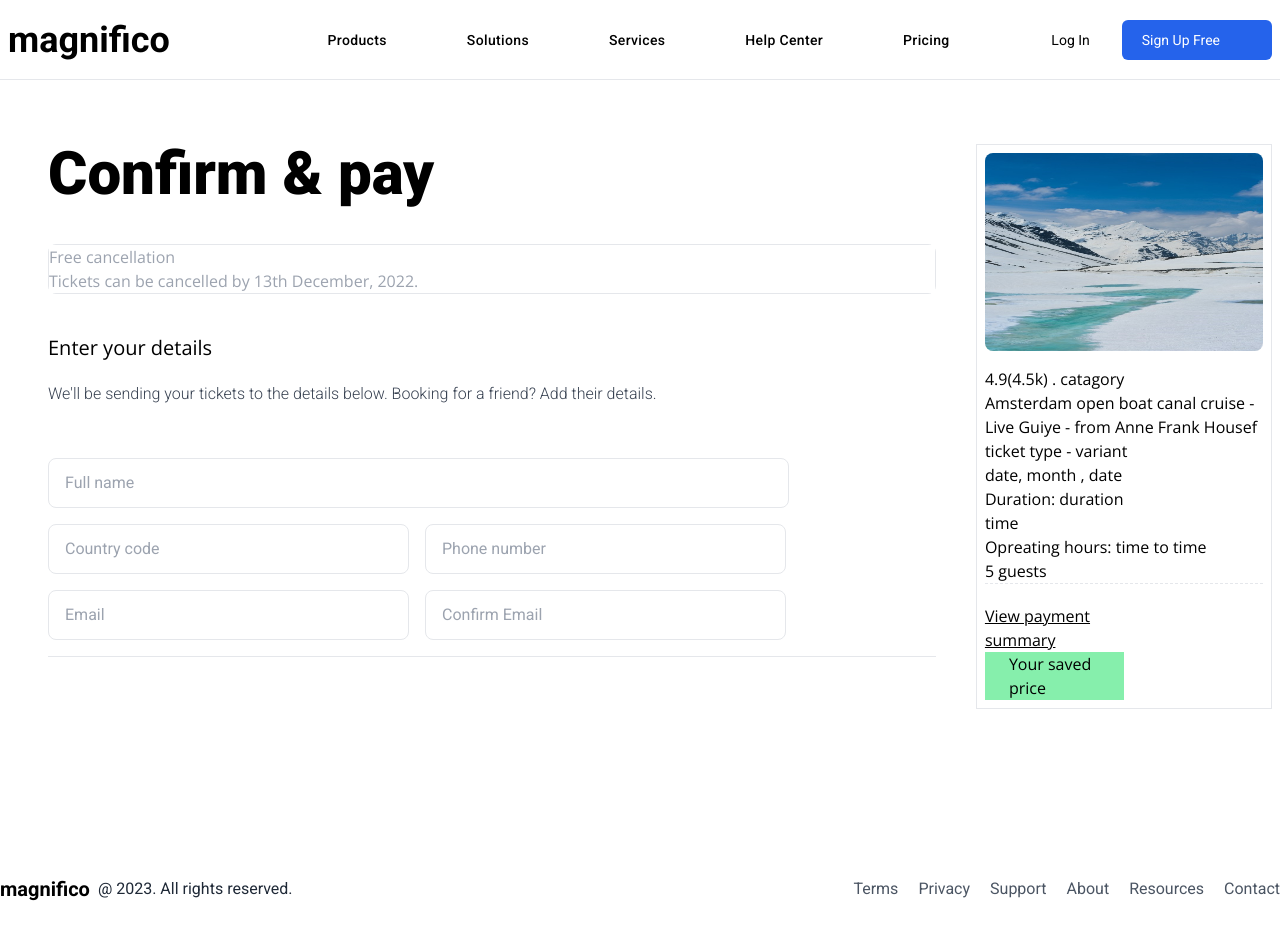
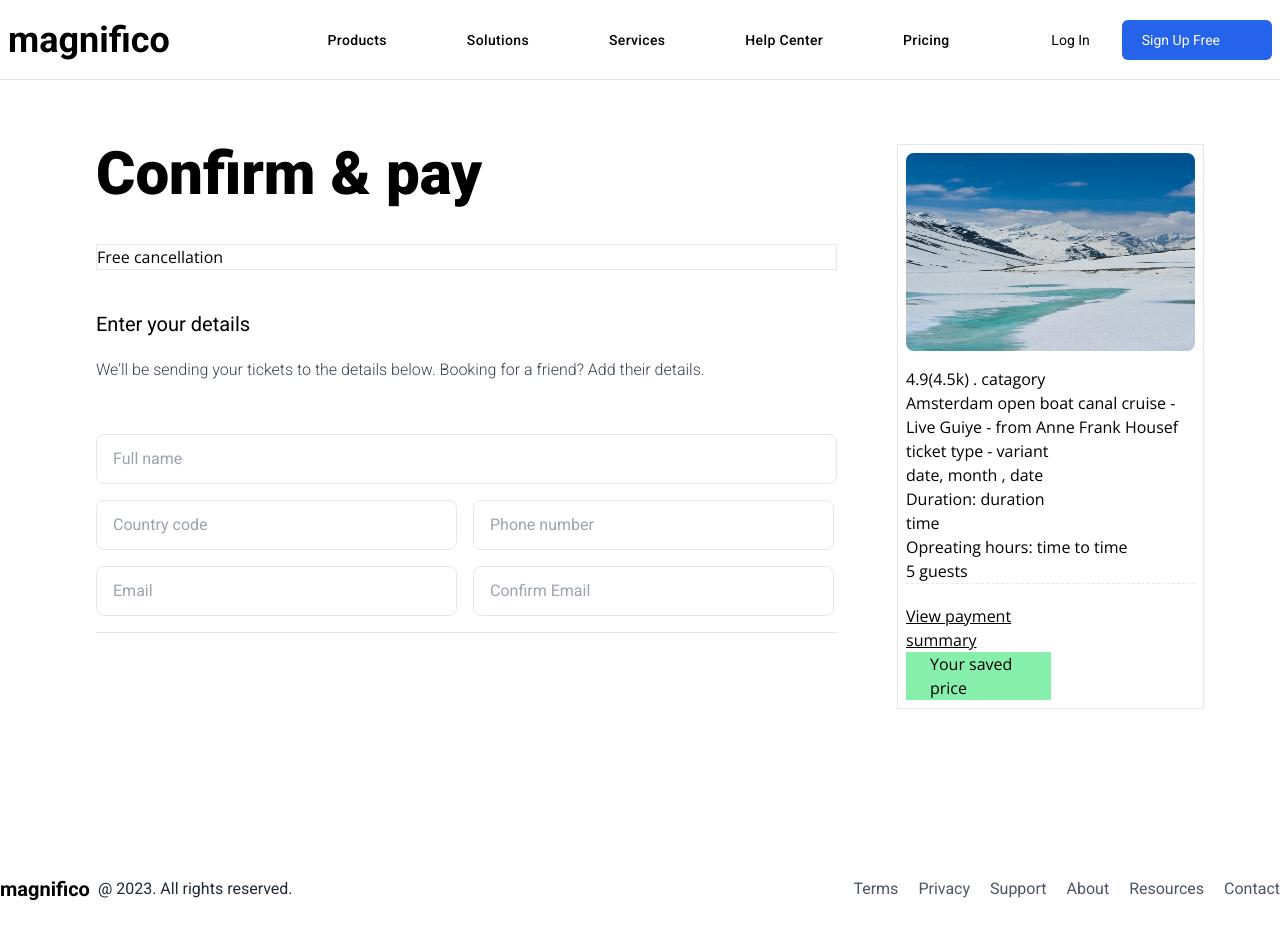
Before and after one commit to warmachine028/magnifico, a React (Vite) app: page /payment in a window 1280 px wide. Shown: the top 940 px of the page. Built offline with nearby package versions, Linux system fonts and the light colour scheme; some icons are missing.

Commit message:
feat: added payment page

```diff
--- /dev/null
+++ b/src/components/DestinationCard.jsx
@@ -0,0 +1,35 @@
+import React from 'react'
+import { Mountain } from '../assets'
+
+const DestinationCard = () => {
+  return (
+		<div className="flex flex-col border ">
+			<div className="flex flex-col p-2">
+				<img className="w-[352px] h-[198px] rounded-lg" src={Mountain} alt="" />
+			</div>
+			<div className="p-2 font-['Open_Sans'] ">
+				<h6>
+					<span>4.9</span>
+					(4.5k) . catagory
+				</h6>
+				<h6>Amsterdam open boat canal cruise - Live Guiye - from Anne Frank Housef</h6>
+				<h6>ticket type - variant</h6>
+				<h6>date, month , date</h6>
+				<p>Duration: duration</p>
+				<h6>time</h6>
+				<p>Opreating hours: time to time</p>
+				<h6>5 guests</h6>
+				<hr className="border-dashed" />
+				<div className="flex gap-32 mt-5">
+					<h6 className="underline">View payment summary</h6>
+					<box-icon name="plus"></box-icon>
+				</div>
+				<div className="bg-green-300 w-1/2">
+					<p className="pl-6">Your saved price</p>
+				</div>
+			</div>
+		</div>
+  )
+}
+
+export default DestinationCard
--- a/src/components/index.js
+++ b/src/components/index.js
@@ -2,3 +2,4 @@ export { default as AppRouter } from "./AppRouter";
 export { default as Navbar } from "./Navbar";
 export { default as Footer } from "./Footer";
 export { default as SecondaryButton } from "./SecondaryButton";
+export {default as DestinationCard} from "./DestinationCard"
--- a/src/pages/Payment.jsx
+++ b/src/pages/Payment.jsx
@@ -1,8 +1,17 @@
+import { DestinationCard } from "../components"
 import { PaymentHero } from "../sections"
 
 const Payment = () => {
   return (
-    <PaymentHero/>
+		<main className="container mx-auto px-14 py-16 flex flex-row">
+			<div className="mx-10 w-2/3">
+        <PaymentHero />
+        <hr/>
+			</div>
+			<aside className="w-1/3 max-w-sm px-5">
+				<DestinationCard />
+			</aside>
+		</main>
   )
 }
 
--- a/src/sections/PaymentHero.jsx
+++ b/src/sections/PaymentHero.jsx
@@ -1,19 +1,13 @@
-import { Mountain } from "../assets"
 const PaymentHero = () => {
     return (
-		<section id="paymenthero" className="container mx-auto px-2 py-16 flex flex-row">
-			<div className="mx-10 w-3/4">
+		<section id="paymenthero">
+			<div className="">
 				<h1 className="text-6xl font-extrabold">Confirm & pay</h1>
-				<div className="py-10">
-					<form className="border rounded-lg font-['Open_Sans']  flex flex-col ">
-						<textarea
-							className="overflow-y-hidden resize-none pr-[500px]h-16"
-							id="multiline-input"
-							placeholder="Free cancellation&#10;Tickets can be cancelled by 13th December, 2022.&#10;"
-						></textarea>
-					</form>
+				<div className="border font-['Open_Sans'] mt-10">
+					<h6>Free cancellation</h6>
+				</div>
 				<div>
-						<h6 className="font-['Open_Sans'] mt-10 text-xl">Enter your details</h6>
+					<h6 className="mt-10 text-xl">Enter your details</h6>
 					<p className="py-5 font-light text-gray-700">We'll be sending your tickets to the details below. Booking for a friend? Add their details.</p>
 				</div>
 				<form className="pt-8">
@@ -27,34 +21,6 @@ const PaymentHero = () => {
 						<input className="border rounded-lg pl-4 pt-3 pb-3 pr-40" placeholder="Confirm Email" />
 					</div>
 				</form>
-					<hr></hr>
-				</div>
-			</div>
-			<div className="w-1/4 flex flex-col border ">
-				<div className="flex flex-col p-2">
-					<img className="w-[352px] h-[198px] rounded-lg" src={Mountain} alt="" />
-				</div>
-				<div className="p-2 font-['Open_Sans'] ">
-					<h6>
-						<span>4.9</span>
-						(4.5k) . catagory
-					</h6>
-					<h6>Amsterdam open boat canal cruise - Live Guiye - from Anne Frank Housef</h6>
-					<h6>ticket type - variant</h6>
-					<h6>date, month , date</h6>
-					<p>Duration: duration</p>
-					<h6>time</h6>
-					<p>Opreating hours: time to time</p>
-					<h6>5 guests</h6>
-					<hr className="border-dashed" />
-					<div className="flex gap-32 mt-5">
-						<h6 className="underline">View payment summary</h6>
-						<box-icon name="plus"></box-icon>
-					</div>
-					<div className="bg-green-300 w-1/2">
-						<p className="pl-6">Your saved price</p>
-					</div>
-				</div>
 			</div>
 		</section>
 	)
```
Lines whose indentation alone changed are shown as unchanged.
